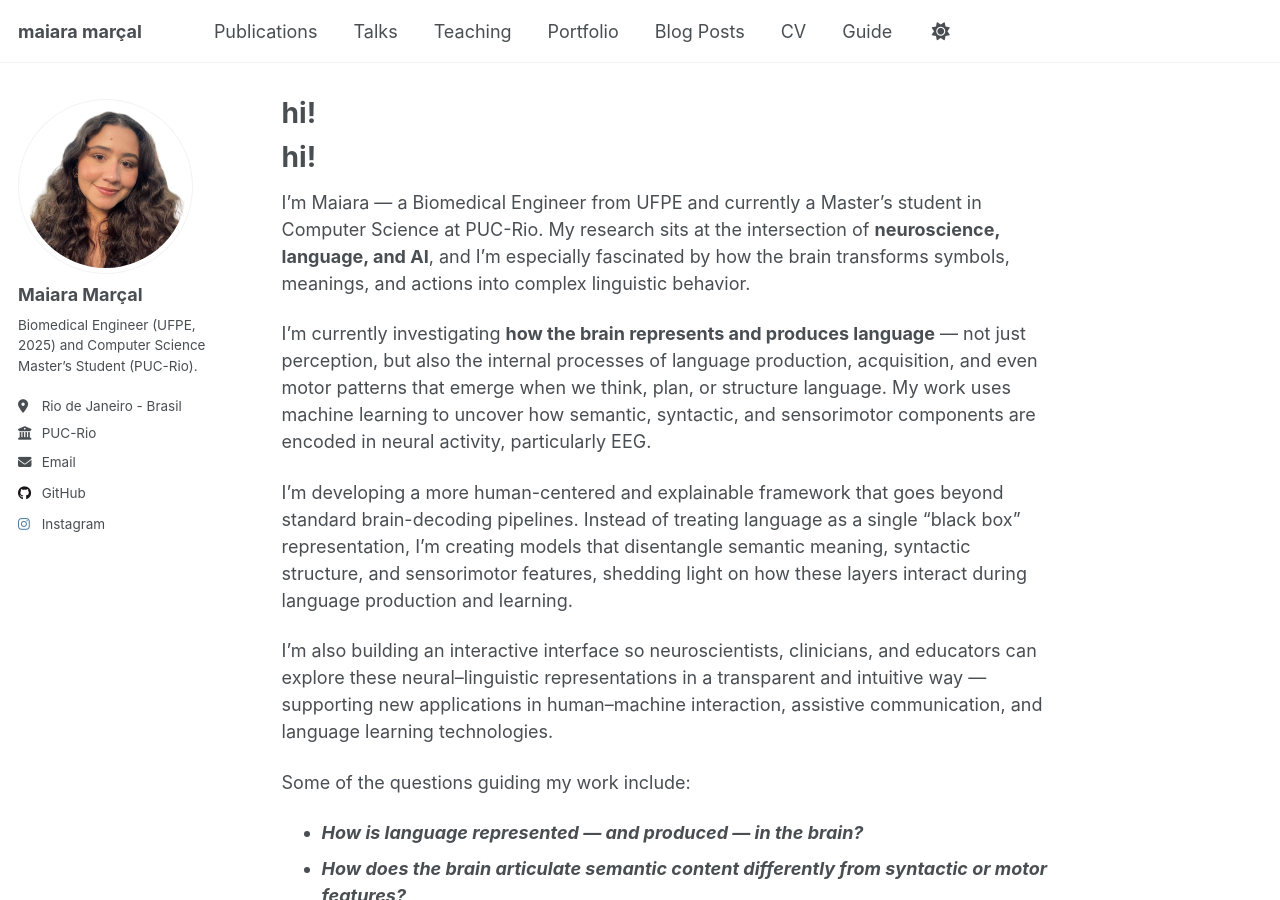
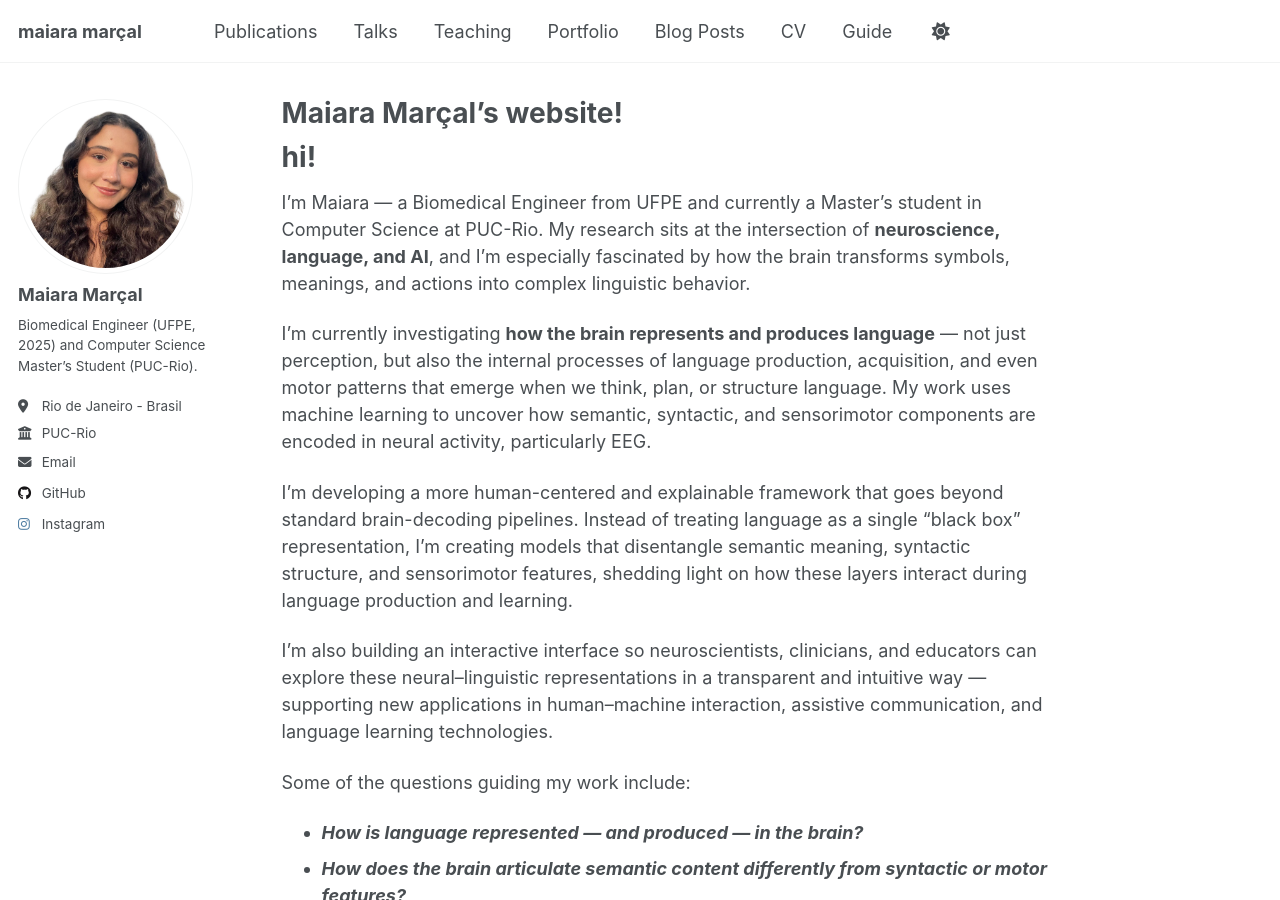
Before and after one commit to maiaramaaraujo/maiaramaaraujo.github.io, a Jekyll site: the page built from _pages/about.md, in a window 1280 px wide and 900 px high. Built offline with Jekyll 4.4.1, drawn with Linux system fonts in a browser that asks for light colours; our own code applies the rules of GitHub Pages for plain Markdown files; a script that is not in the unit is left out.

Commit message:
Enhance about page with metadata and content
Added front matter and updated content for the about page.

```diff
--- a/_pages/about.md
+++ b/_pages/about.md
@@ -1,3 +1,12 @@
+---
+permalink: /
+title: "Maiara Marçal's website!"
+author_profile: true
+redirect_from:
+- /about/
+- /about.html
+---
+
 hi!
 ======
 
```
